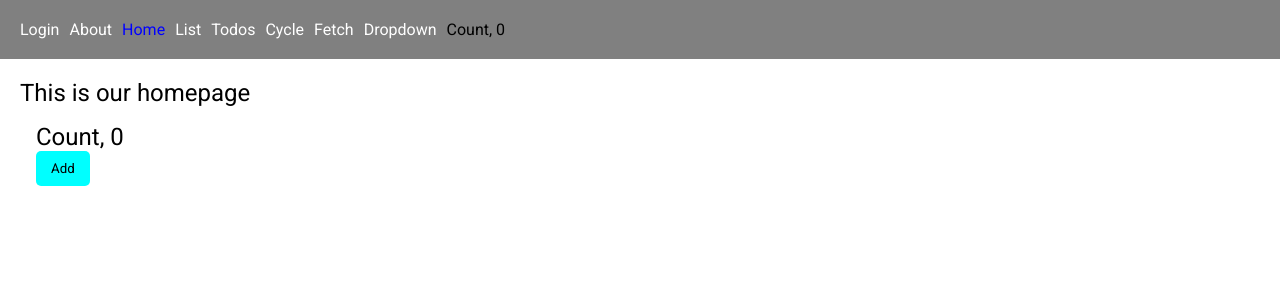
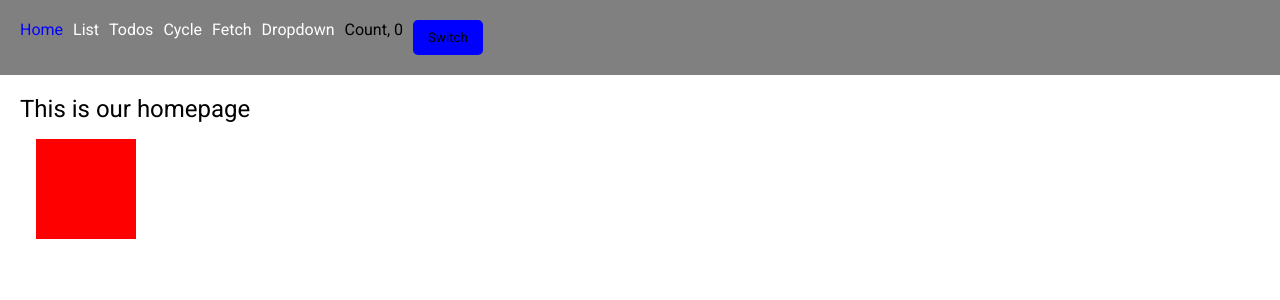
Before and after one commit to zadahead/IAI-React-6-2025, a React (Vite) app: page / in a window 1280 px wide. Shown: the top 300 px of the page. Built offline with nearby package versions, Linux system fonts and the light colour scheme.

Commit message:
css vars

```diff
--- a/src/App.jsx
+++ b/src/App.jsx
@@ -10,15 +10,18 @@ import { LoginPage, LoginPageUncontrolled } from "./pages/login/LoginPage";
 import { DropdownPage } from "./pages/dropdown/DropdownPage";
 import { useContext } from "react";
 import { CounterContext } from "./context/counterContext";
+import { ColorSwitcherContext } from "./context/colorSwitcherContext";
+import { Btn } from "./UIKit/Elements/btn/Btn";
 
 export const App = () => {
     const { count } = useContext(CounterContext);
+    const { handleSwitch } = useContext(ColorSwitcherContext);
 
     return (
-        <div className="app">
+        <div className="app dark">
             <div className="header">
-                <NavLink to="/login">Login</NavLink>
-                <NavLink to="/about">About</NavLink>
+                {/* <NavLink to="/login">Login</NavLink>
+                <NavLink to="/about">About</NavLink> */}
                 <NavLink to="/">Home</NavLink>
                 <NavLink to="/list">List</NavLink>
                 <NavLink to="/todos">Todos</NavLink>
@@ -26,6 +29,7 @@ export const App = () => {
                 <NavLink to="/fetch">Fetch</NavLink>
                 <NavLink to="/dropdown">Dropdown</NavLink>
                 <h4>Count, {count}</h4>
+                <Btn onClick={handleSwitch}>Switch</Btn>
             </div>
             <div className="content">
                 <Routes>
--- a/src/UIKit/Elements/btn/btn.css
+++ b/src/UIKit/Elements/btn/btn.css
@@ -1,5 +1,5 @@
 .btn {
-    background-color: cyan;
+    background-color: var(--primary);
     padding: 10px 15px;
     border: none;
     border-radius: 5px;
--- a/src/app.css
+++ b/src/app.css
@@ -15,7 +15,7 @@
 }
 
 .app > .header a.active {
- color: blue;
+ color: var(--primary);
 }
 
 .app > .content {
--- /dev/null
+++ b/src/components/colorSwitcherContext/ColorSwitchBox.jsx
@@ -0,0 +1,19 @@
+import { useContext } from "react"
+import { ColorSwitcherContext } from "../../context/colorSwitcherContext"
+
+export const ColorSwitcherBox = () => {
+
+    const { color } = useContext(ColorSwitcherContext)
+
+    const styleCss = {
+        width: "100px",
+        height: "100px",
+        backgroundColor: color
+    }
+
+    return (
+        <div style={styleCss}>
+
+        </div>
+    )
+}
--- /dev/null
+++ b/src/context/colorSwitcherContext.jsx
@@ -0,0 +1,24 @@
+import { createContext, useState } from "react";
+
+export const ColorSwitcherContext = createContext();
+
+const Provider = ColorSwitcherContext.Provider;
+
+export const ColorSwitcherProvider = ({ children }) => {
+    const [color, setColor] = useState("red");
+
+    const handleSwitch = () => {
+        setColor(color === "red" ? "green" : "red");
+    }
+
+    const value = {
+        color,
+        handleSwitch
+    }
+
+    return (
+        <Provider value={value}>
+            {children}
+        </Provider>
+    )
+}
--- a/src/core.css
+++ b/src/core.css
@@ -6,3 +6,12 @@
   font-style: normal;
   margin: 0;
 }
+
+
+:root {
+  --primary: cyan
+}
+
+.app.dark {
+  --primary: blue
+}
--- a/src/main.jsx
+++ b/src/main.jsx
@@ -4,11 +4,14 @@ import "./assets/fonts/fonts.css";
 import "./core.css";
 import { BrowserRouter } from 'react-router-dom';
 import { CounterProvider } from './context/counterContext';
+import { ColorSwitcherProvider } from './context/colorSwitcherContext';
 
 createRoot(document.getElementById('root')).render(
   <BrowserRouter>
     <CounterProvider>
-      <App />
+      <ColorSwitcherProvider>
+        <App />
+      </ColorSwitcherProvider>
     </CounterProvider>
   </BrowserRouter>
   ,
--- a/src/pages/home/Home.jsx
+++ b/src/pages/home/Home.jsx
@@ -1,4 +1,5 @@
 import { ColorSwitcher } from "../../components/colorSwitcher/ColorSwitcher";
+import { ColorSwitcherBox } from "../../components/colorSwitcherContext/ColorSwitchBox";
 import { ColorSwitcherHook } from "../../components/colorSwitcherHook.jsx/ColorSwitcherHook";
 import { Counter } from "../../components/counter/Counter";
 import { CounterAdd } from "../../components/counterContext/CounterAdd";
@@ -15,8 +16,7 @@ export const Home = () => {
         <div>
             <h2>This is our homepage</h2>
             <div className="p-4">
-                <CounterDisplay />
-                <CounterAdd />
+                <ColorSwitcherBox />
             </div>
         </div>
     )
```
